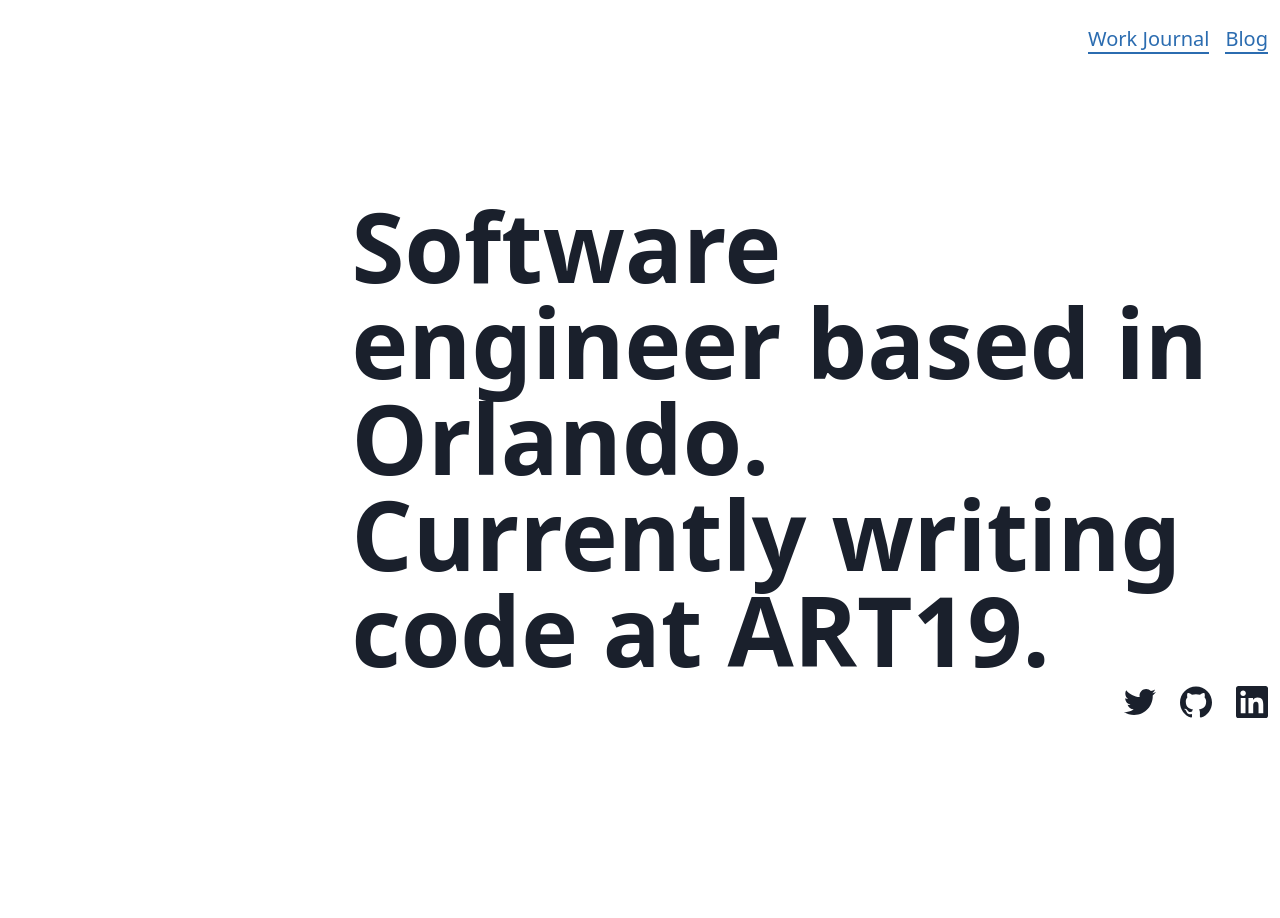
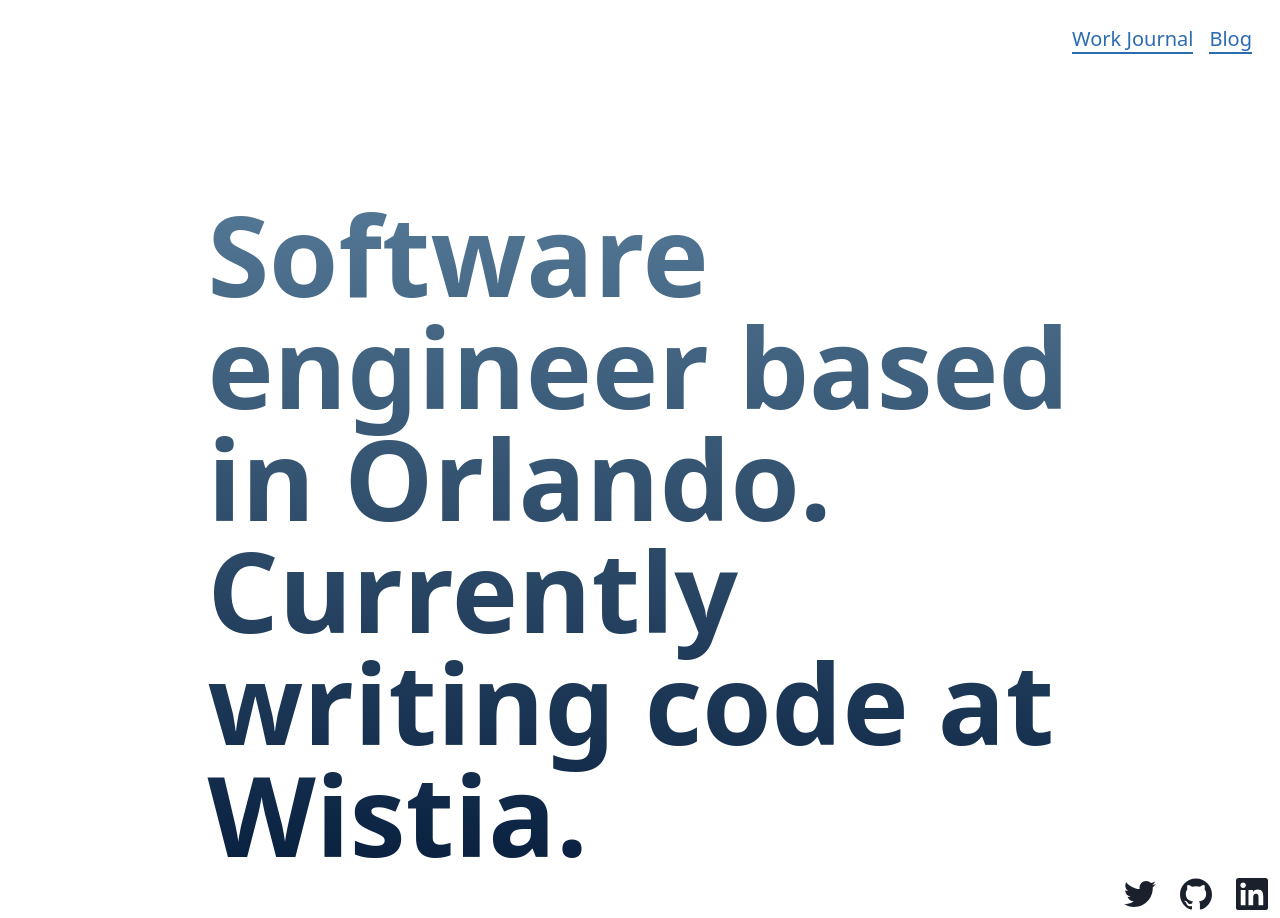
Before and after one commit to ddoria921/darindoria.com, a Next.js app: page / in a window 1280 px wide. Before the commit the page ends 800 px from the top, so only its background shows below. Built offline with nearby package versions, Linux system fonts and the light colour scheme.

Commit message:
Update home page with text gradient

```diff
--- a/pages/index.js
+++ b/pages/index.js
@@ -6,19 +6,20 @@
       <header>
         <nav role="navigation" aria-label="Site">
           <ul className="flex justify-end">
-            <li>
+            <li className="pr-4">
               <NavLink href="/work-journal">Work Journal</NavLink>
             </li>
-            <li className="pl-4">
+            <li className="pr-4">
               <NavLink href="/blog">Blog</NavLink>
             </li>
           </ul>
         </nav>
       </header>
-      <main className="home-container pt-16 px-4 flex-grow flex justify-center lg:justify-end">
-        <div className="lg:w-3/4">
-          <h1 className="text-gray-900 text-5xl leading-12 md:text-6xl md:leading-16 font-bold lg:text-8xl lg:leading-19 lg:max-w-4xl dark:text-gray-200">
-            Software engineer based in Orlando. Currently writing code at ART19.
+      <main className="home-container pt-16 px-4 flex-grow flex justify-center">
+        <div className="lg:w-full xl:w-3/4">
+          <h1 className="text-5xl leading-12 md:text-7xl md:leading-18 font-bold lg:text-9xl lg:leading-20 lg:max-w-4xl clip-text text-gradient">
+            Software engineer based in Orlando. Currently writing code at
+            Wistia.
           </h1>
         </div>
       </main>
--- a/styles/index.css
+++ b/styles/index.css
@@ -18,15 +18,15 @@
 }
 
 .min-h-screen-webkit {
-  min-height: 100vh;
   /* mobile viewport bug fix */
   min-height: -webkit-fill-available;
+  min-height: 100vh;
 }
 
 .h-screen-webkit {
-  height: 100vh;
   /* mobile viewport bug fix */
   height: -webkit-fill-available;
+  height: 100vh;
 }
 
 .prose code {
@@ -46,10 +46,24 @@
   }
 }
 
+.clip-text {
+  background-clip: text;
+  -webkit-background-clip: text;
+  color: transparent;
+}
+
+.text-gradient {
+  background-image: linear-gradient(to top, #09203f 0%, #537895 100%);
+}
+
 /* custom CSS utilities go here */
 @screen dark {
   body {
     background-color: var(--dark-bg-color);
+  }
+
+  .text-gradient {
+    background-image: linear-gradient(to top, #7f9cf5 0%, #bfd9fe 100%);
   }
 
   .prose p,
--- a/tailwind.config.js
+++ b/tailwind.config.js
@@ -7,18 +7,20 @@
   theme: {
     extend: {
       fontSize: {
+        "7xl": "5rem",
         "8xl": "6rem",
         "9xl": "7rem",
       },
       lineHeight: {
-        "11": "2.75rem",
-        "12": "3rem",
-        "13": "3.25rem",
-        "14": "3.5rem",
-        "15": "4rem",
-        "16": "4.5rem",
-        "18": "5.5rem",
-        "19": "6rem",
+        11: "2.75rem",
+        12: "3rem",
+        13: "3.25rem",
+        14: "3.5rem",
+        15: "4rem",
+        16: "4.5rem",
+        18: "5.5rem",
+        19: "6rem",
+        20: "7rem",
       },
       screens: {
         dark: { raw: "(prefers-color-scheme: dark)" },
```
